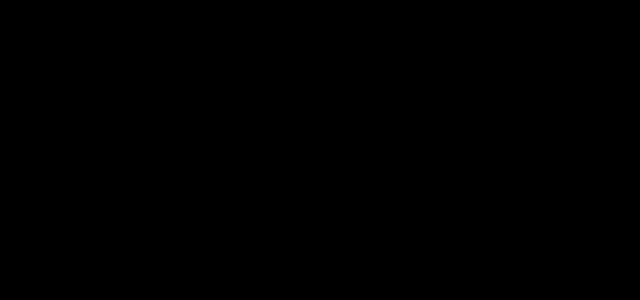
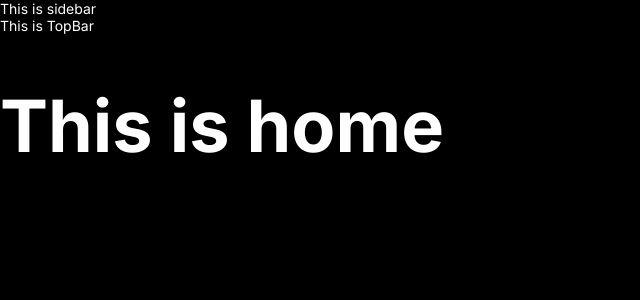
Before and after one commit to codeonec/theproject, a Next.js app: page / in a window 1280 px wide. Shown: the top 300 px of the page, without its empty margins (0-640 px from the left). Built offline with nearby package versions, Linux system fonts and the light colour scheme.

Commit message:
Sidebar And top bar

```diff
--- /dev/null
+++ b/components/SideBar/index.js
@@ -0,0 +1,6 @@
+const SideBar = () => {
+    return(
+        <div className="sidebar">This is sidebar</div>
+    )
+}
+export default SideBar
--- /dev/null
+++ b/components/TopBar/index.js
@@ -0,0 +1,6 @@
+const TopBar = () => {
+    return(
+        <div className="topbar">This is TopBar</div>
+    )
+}
+export default TopBar
--- a/pages/_app.js
+++ b/pages/_app.js
@@ -1,7 +1,17 @@
 import '../styles/globals.css'
+import '../components/SideBar'
+import '../components/TopBar'
+import SideBar from '../components/SideBar'
+import TopBar from '../components/TopBar'
 
 function MyApp({ Component, pageProps }) {
-  return <Component {...pageProps} />
+  return (
+    <div className='app_container'>
+      <SideBar />
+      <TopBar />
+      <Component {...pageProps} />
+    </div>
+  )
 }
 
 export default MyApp
--- a/pages/index.js
+++ b/pages/index.js
@@ -19,6 +19,7 @@
         />
         <link rel="icon" href="/favicon.svg" />
       </Head>
+      <h1>This is home</h1>
       </div>
       );
 }
```
